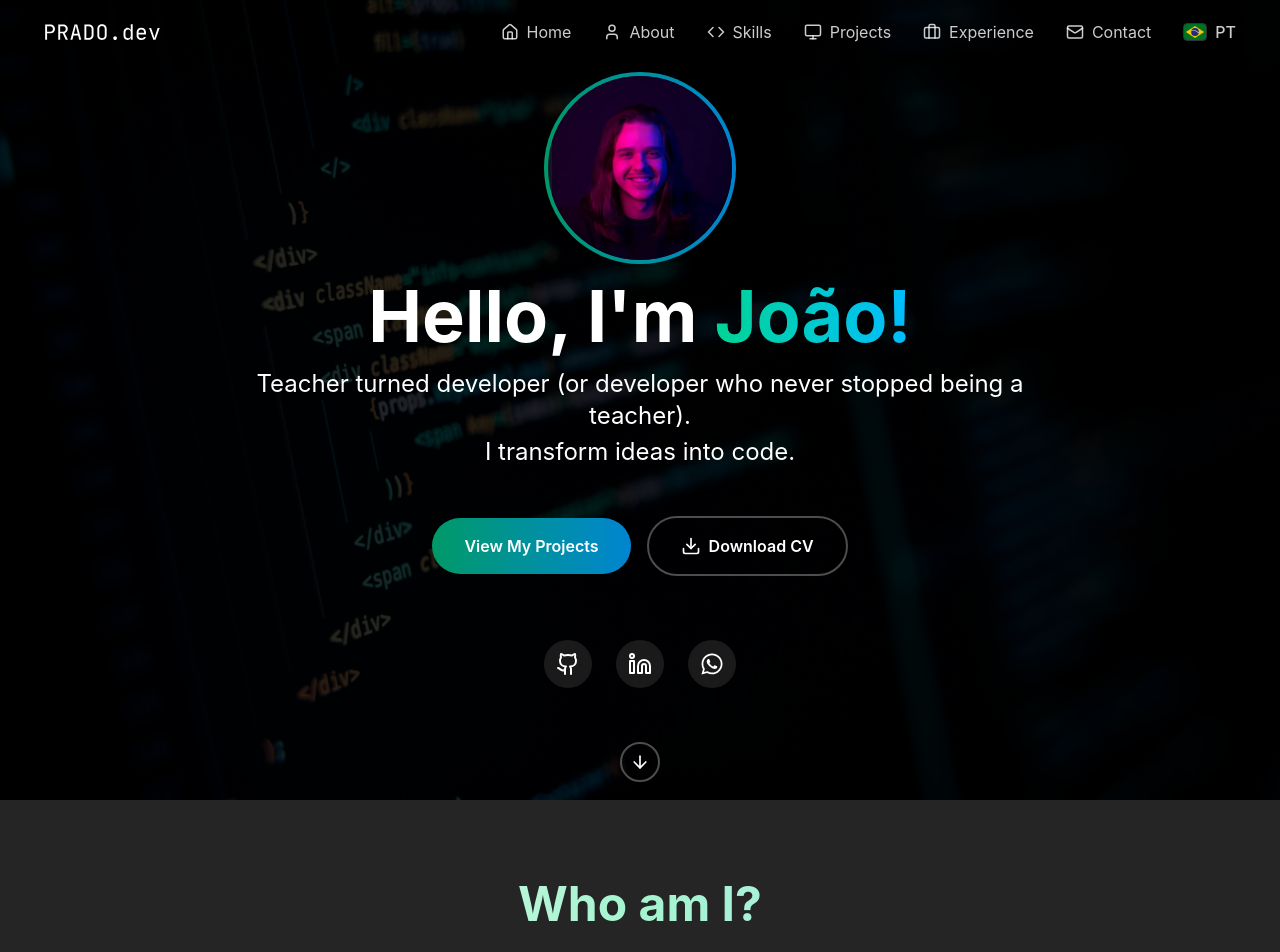
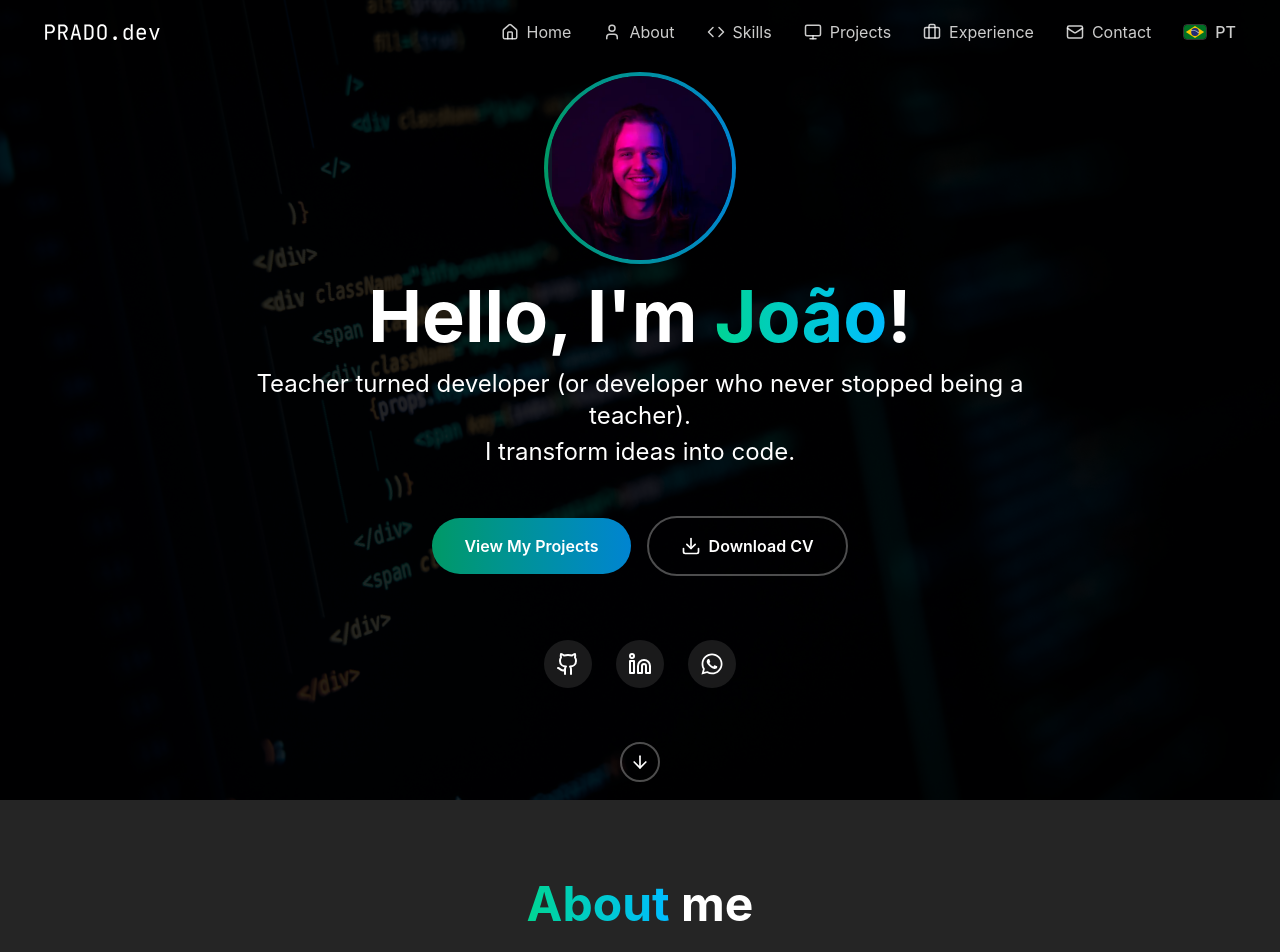
Before and after one commit to JVPrado1/portfoliodev, a React (Vite) app: page / in a window 1280 px wide. Shown: the top 952 px of the page. Built offline with nearby package versions, Linux system fonts and the light colour scheme.

Commit message:
content: altera titulo da sessão sobre

```diff
--- a/src/components/AboutSection.tsx
+++ b/src/components/AboutSection.tsx
@@ -46,8 +46,11 @@ const AboutSection = () => {
           transition={{ duration: 0.5 }}
           className="text-center md:mb-12 mb-10"
         >
-          <h2 className="text-4xl md:text-5xl font-bold md:mb-6 mb-0 bg-gradient-to-r from-gray-50 via-emerald-200 to-sky-200 bg-clip-text text-transparent">
-            {t("about.title")}
+          <h2 className="text-4xl font-bold md:text-5xl">
+            <span className="bg-gradient-to-r from-emerald-400 to-sky-400 bg-clip-text text-transparent">
+              {t("about.title")}
+            </span>{" "}
+            <span className="text-white">{t("about.titleHighlight")}</span>
           </h2>
         </motion.div>
 
--- a/src/components/ContactSection.tsx
+++ b/src/components/ContactSection.tsx
@@ -46,9 +46,13 @@ const ContactSection = () => {
             <span className="bg-gradient-to-r from-emerald-400 to-sky-400 bg-clip-text text-transparent">
               {t("contact.titleHighlight")}
             </span>
+            ?
           </h2>
           <p className="text-gray-300 text-lg max-w-2xl mx-auto">
             {t("contact.subtitle")}
+          </p>
+          <p className="text-gray-300 text-lg max-w-2xl mx-auto">
+            {t("contact.subtitle2")}
           </p>
         </motion.div>
 
--- a/src/components/HeroSection.tsx
+++ b/src/components/HeroSection.tsx
@@ -51,6 +51,7 @@ const HeroSection = () => {
             <span className="bg-gradient-to-r from-emerald-400 to-sky-400 bg-clip-text text-transparent">
               {t("hero.name")}
             </span>
+            !
           </motion.h1>
 
           {/* Subtitle */}
--- a/src/components/LanguageSwitch.tsx
+++ b/src/components/LanguageSwitch.tsx
@@ -11,7 +11,7 @@ const LanguageSwitch = () => {
   return (
     <button
       onClick={toggleLanguage}
-      className="flex items-center space-x-2 px-3 py-2 text-white/80 hover:text-white transition-all duration-200 rounded-lg hover:bg-white/10 hover:scale-105 active:scale-95 active:bg-white/20 transform cursor-pointer group focus:outline-none focus:ring-0 select-none"
+      className="flex items-center space-x-2 px-3 py-2 text-white/80 md:hover:text-white transition-all duration-200 rounded-lg md:hover:bg-white/10 md:hover:scale-105 active:scale-95 active:bg-white/20 transform cursor-pointer group focus:outline-none focus:ring-0 select-none"
       style={{
         WebkitTapHighlightColor: "transparent",
         userSelect: "none",
@@ -25,7 +25,7 @@ const LanguageSwitch = () => {
         i18n.language === "pt" ? "Switch to English" : "Mudar para Português"
       }
     >
-      <div className="group-hover:scale-110 transition-transform duration-200">
+      <div className="md:group-hover:scale-110 transition-transform duration-200">
         <img
           src={
             i18n.language === "pt"
@@ -33,9 +33,7 @@ const LanguageSwitch = () => {
               : "bandeiras/brazil.svg"
           }
           alt={i18n.language === "pt" ? "USA Flag" : "Brazil Flag"}
-          width="24"
-          height="16"
-          className="rounded-sm shadow-md border border-white/20 select-none"
+          className="w-6 h-4 min-w-6 min-h-4 max-w-6 max-h-4 object-cover rounded-sm shadow-md border border-white/20 select-none"
           draggable={false}
           style={{
             pointerEvents: "none",
@@ -44,7 +42,7 @@ const LanguageSwitch = () => {
           }}
         />
       </div>
-      <span className="group-hover:text-emerald-400 transition-colors duration-200 font-medium select-none">
+      <span className="md:group-hover:text-emerald-400 transition-colors duration-200 font-medium select-none">
         {i18n.language === "pt" ? "EN" : "PT"}
       </span>
     </button>
--- a/src/i18n/locales/en.json
+++ b/src/i18n/locales/en.json
@@ -9,14 +9,15 @@
   },
   "hero": {
     "greeting": "Hello, I'm",
-    "name": "João!",
+    "name": "João",
     "subtitle1": "Teacher turned developer (or developer who never stopped being a teacher).",
     "subtitle2": "I transform ideas into code.",
     "viewProjects": "View My Projects",
     "downloadCV": "Download CV"
   },
   "about": {
-    "title": "Who am I?",
+    "title": "About",
+    "titleHighlight": "me",
     "briefTitle": "Brief summary",
     "paragraph1": "Full Stack Developer and teacher with experience in Robotics, Digital Education, Music and Arts, combining technology and creativity for a multidisciplinary approach to teaching.",
     "paragraph2": "I work with technologies like React, Node.js, Next.js, Astro, Express for REST APIs, MongoDB/PostgreSQL, TypeScript and TailwindCSS, with flexibility to adapt tools according to project needs.",
@@ -181,7 +182,7 @@
   },
   "contact": {
     "title": "Let's",
-    "titleHighlight": "talk?",
+    "titleHighlight": "talk",
     "subtitle": "Have a project in mind? Get in touch!",
     "whatsapp": "Chat on WhatsApp",
     "whatsappMobile": "WhatsApp",
--- a/src/i18n/locales/pt.json
+++ b/src/i18n/locales/pt.json
@@ -9,14 +9,15 @@
   },
   "hero": {
     "greeting": "Olá, me chamo",
-    "name": "João!",
+    "name": "João",
     "subtitle1": "Professor que virou dev (ou dev que nunca deixou de ser professor).",
     "subtitle2": "Transformo ideias em código.",
     "viewProjects": "Ver Meus Projetos",
     "downloadCV": "Baixar CV"
   },
   "about": {
-    "title": "Quem sou eu?",
+    "title": "Sobre",
+    "titleHighlight": "mim",
     "briefTitle": "Breve resumo",
     "paragraph1": "Desenvolvedor Full Stack e professor com experiência em Robótica, Educação Digital, Música e Arte, unindo tecnologia e criatividade para uma abordagem multidisciplinar no ensino.",
     "paragraph2": "Trabalho com tecnologias como React, Node.js, Next.js, Astro, Express para APIs REST, MongoDB/PostgreSQL, TypeScript e TailwindCSS, com flexibilidade para adaptar ferramentas conforme as necessidades do projeto.",
@@ -181,7 +182,7 @@
   },
   "contact": {
     "title": "Vamos",
-    "titleHighlight": "conversar?",
+    "titleHighlight": "conversar",
     "subtitle": "Tem um projeto em mente? Entre em contato!",
     "whatsapp": "Chamar no WhatsApp",
     "whatsappMobile": "WhatsApp",
```
